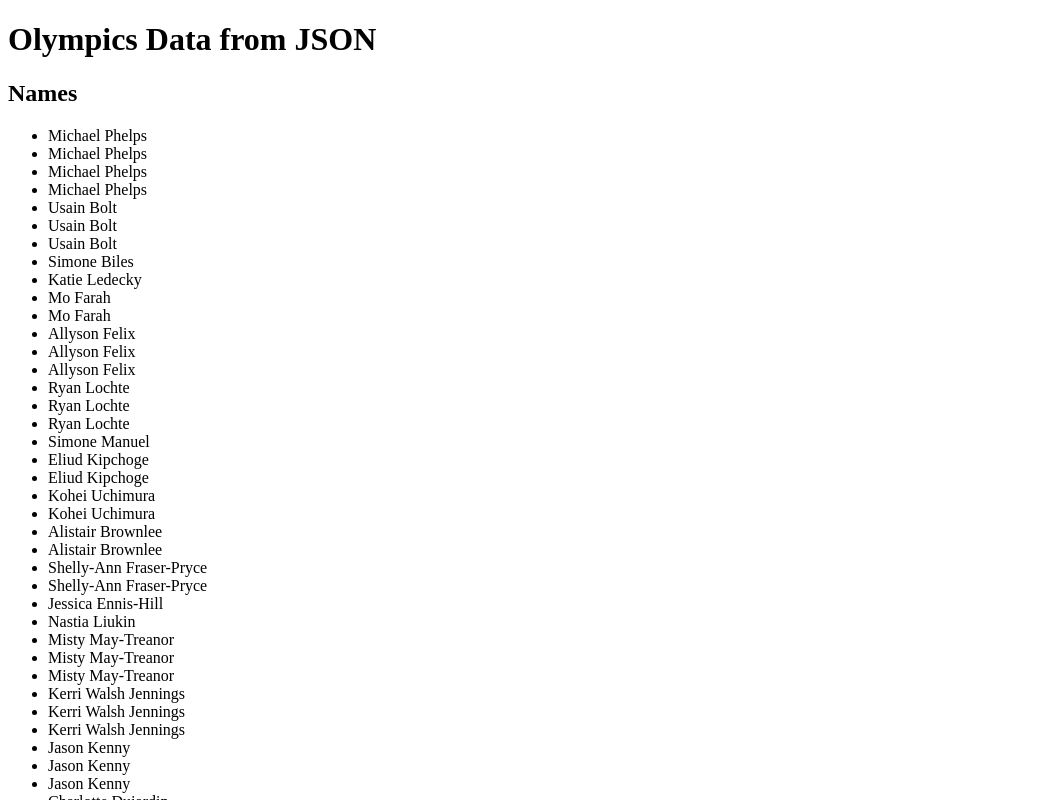
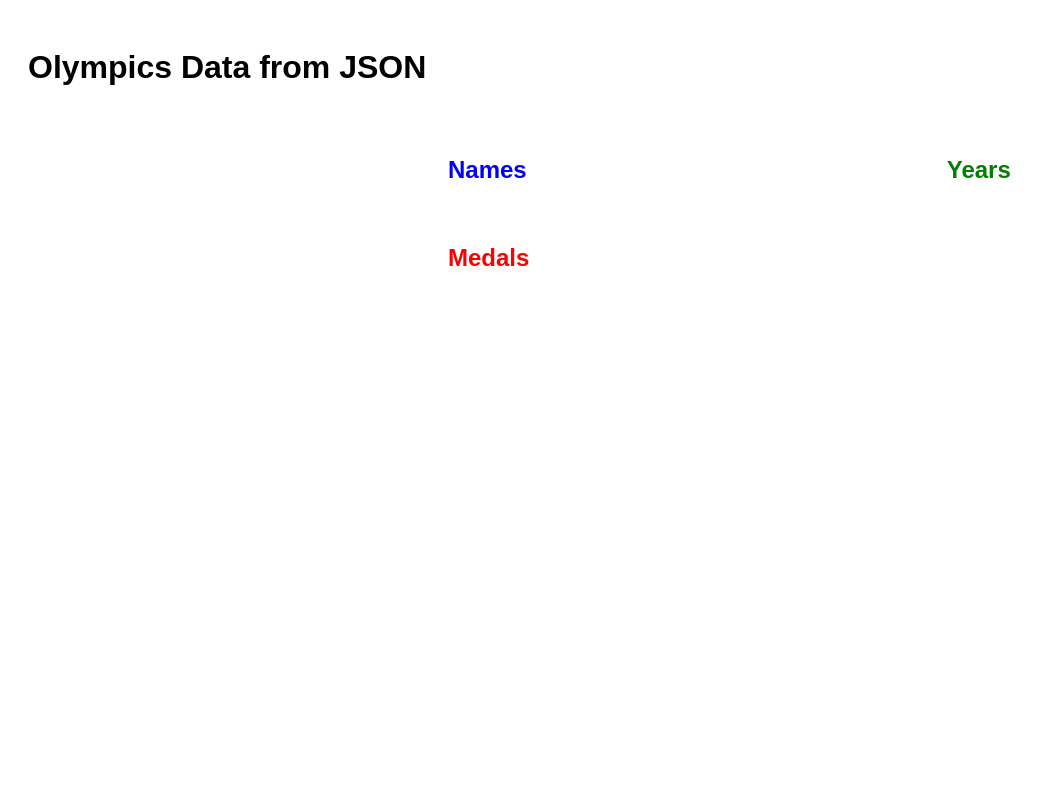
Before and after one commit to bretazs/projeto-sports, a React (Vite) app: page / in a window 1280 px wide. Shown: the top 800 px of the page, without its empty margins (0-1064 px from the left). Built offline with nearby package versions, Linux system fonts and the light colour scheme.

Commit message:
inicio html/css

```diff
--- a/src/App.jsx
+++ b/src/App.jsx
@@ -1,12 +1,13 @@
-import { useEffect, useState } from "react"
-
-
+import { useEffect, useState } from "react";
+import './style.css';
 
 function App() {
   const [names, setNames] = useState([]);
   const [years, setYears] = useState([]);
   const [medals, setMedals] = useState([]);
-
+  const [showNames, setShowNames] = useState(false);
+  const [showYears, setShowYears] = useState(false);
+  const [showMedals, setShowMedals] = useState(false);
 
   useEffect(() => {
     fetch('./gold_medalists.json')
@@ -16,45 +17,50 @@ function App() {
         const years = data.map(item => item.Year);
         const medals = data.map(item => item.Medal);
 
-        setNames(names)
-        setYears(years)
-        setMedals(medals)
+        setNames(names);
+        setYears(years);
+        setMedals(medals);
       })
       .catch((error) => {
-        console.error('Erro ao carregar os dados: ', error)
+        console.error('Erro ao carregar os dados: ', error);
       });
   }, []);
 
-
   return (
-    <div>
-      <h1>Olympics Data from JSON</h1>
-      <div>
-        <h2>Names</h2>
+    <div className="container">
+      <h1 className="heading">Olympics Data from JSON</h1>
+      <div className="category">
+        <h2 className="names" onClick={() => setShowNames(!showNames)}>Names</h2>
+        {showNames && (
           <ul>
             {names.map((name, index) => (
               <li key={index}>{name}</li>
             ))}
           </ul>
+        )}
       </div>
-      <div>
-        <h2>Years</h2>
+      <div className="category">
+        <h2 className="years" onClick={() => setShowYears(!showYears)}>Years</h2>
+        {showYears && (
           <ul>
             {years.map((year, index) => (
               <li key={index}>{year}</li>
             ))}
           </ul>
+        )}
       </div>
-      <div>
-        <h2>Medals</h2>
+      <div className="category">
+        <h2 className="medals" onClick={() => setShowMedals(!showMedals)}>Medals</h2>
+        {showMedals && (
           <ul>
             {medals.map((medal, index) => (
               <li key={index}>{medal}</li>
             ))}
           </ul>
+        )}
       </div>
     </div>
-  )
+  );
 }
 
-export default App
+export default App;
```
Lines whose indentation alone changed are shown as unchanged.
